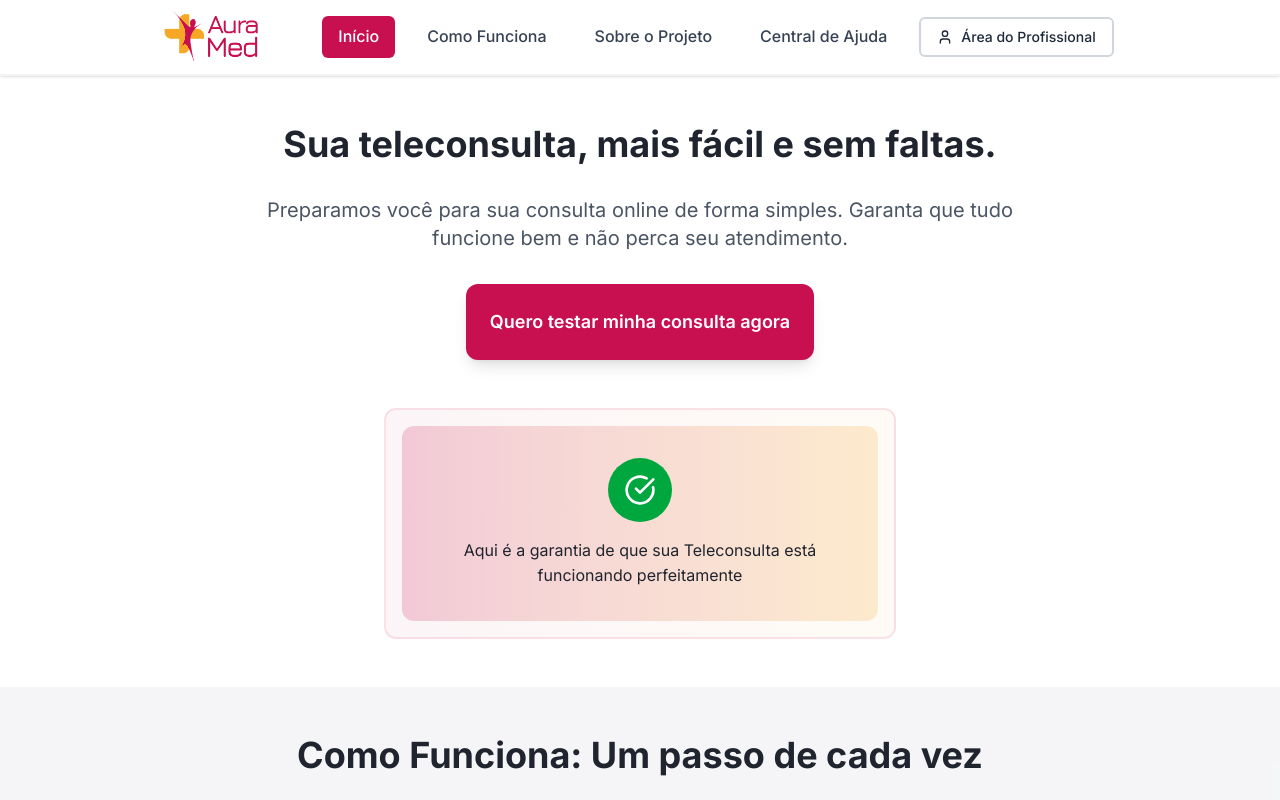
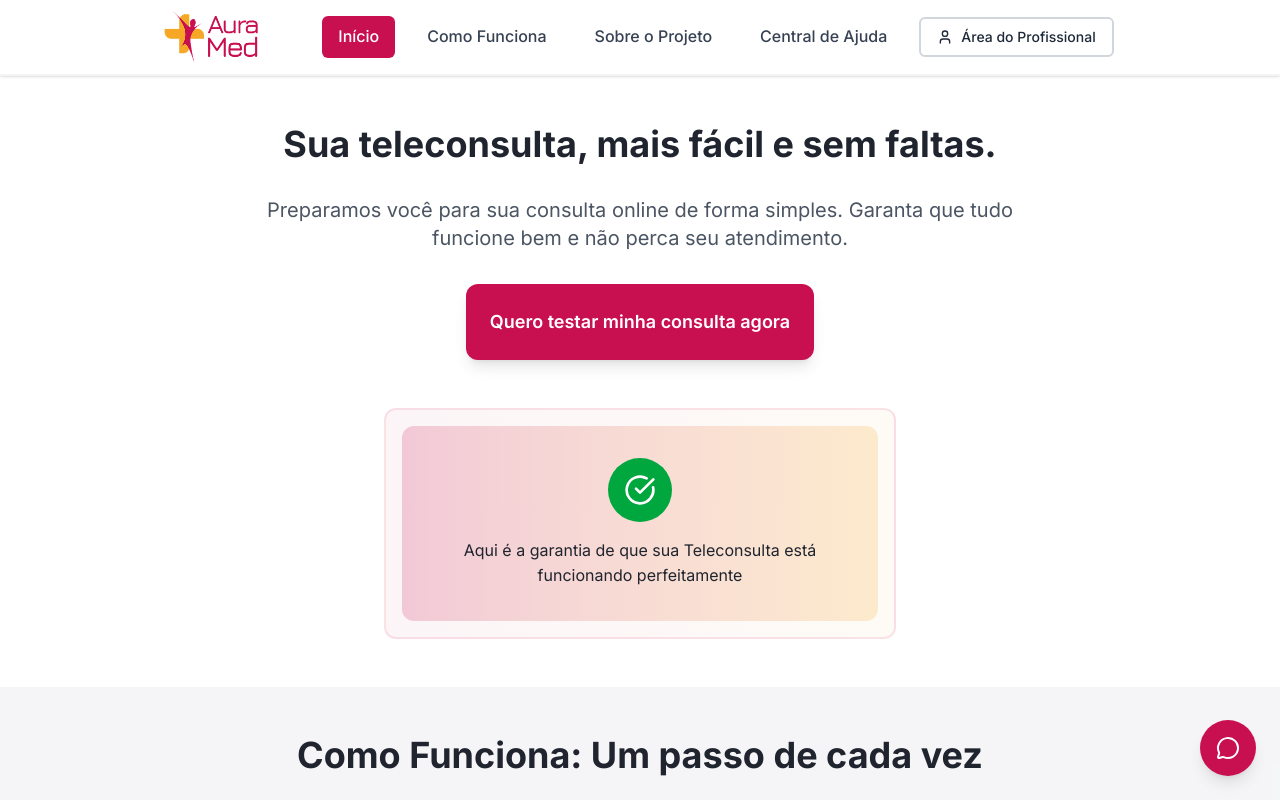
Before and after one commit to FIAP-AURAMED/auramed-sem2-front, a React (Vite) app: page / in a window 1280 px wide. Shown: the top 800 px of the page. Built offline with nearby package versions, Linux system fonts and the light colour scheme.

Commit message:
chore: Atualização da main incluido o Chatbot.

```diff
--- a/src/App.tsx
+++ b/src/App.tsx
@@ -1,15 +1,17 @@
 import { Outlet } from "react-router-dom";
 import Header from "./components/Header";
 import Footer from "./components/Footer";
-
+import Chatbot from "./components/Chatbot";
 
 export default function App() {
-
   return (
-    <div>
+    <div className="min-h-screen flex flex-col">
       <Header />
-      <Outlet />
+      <main className="flex-1">
+        <Outlet />
+      </main>
       <Footer />
+      <Chatbot />
     </div>
   )
 }
```
